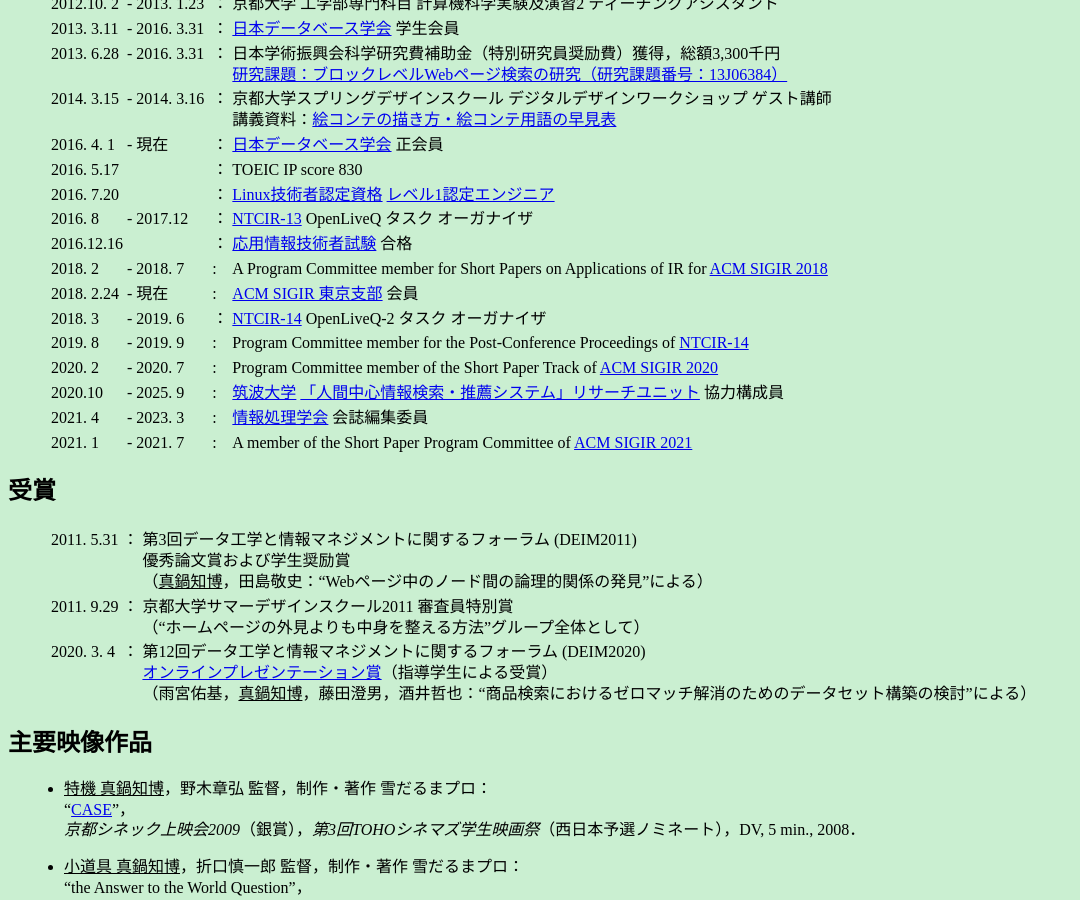
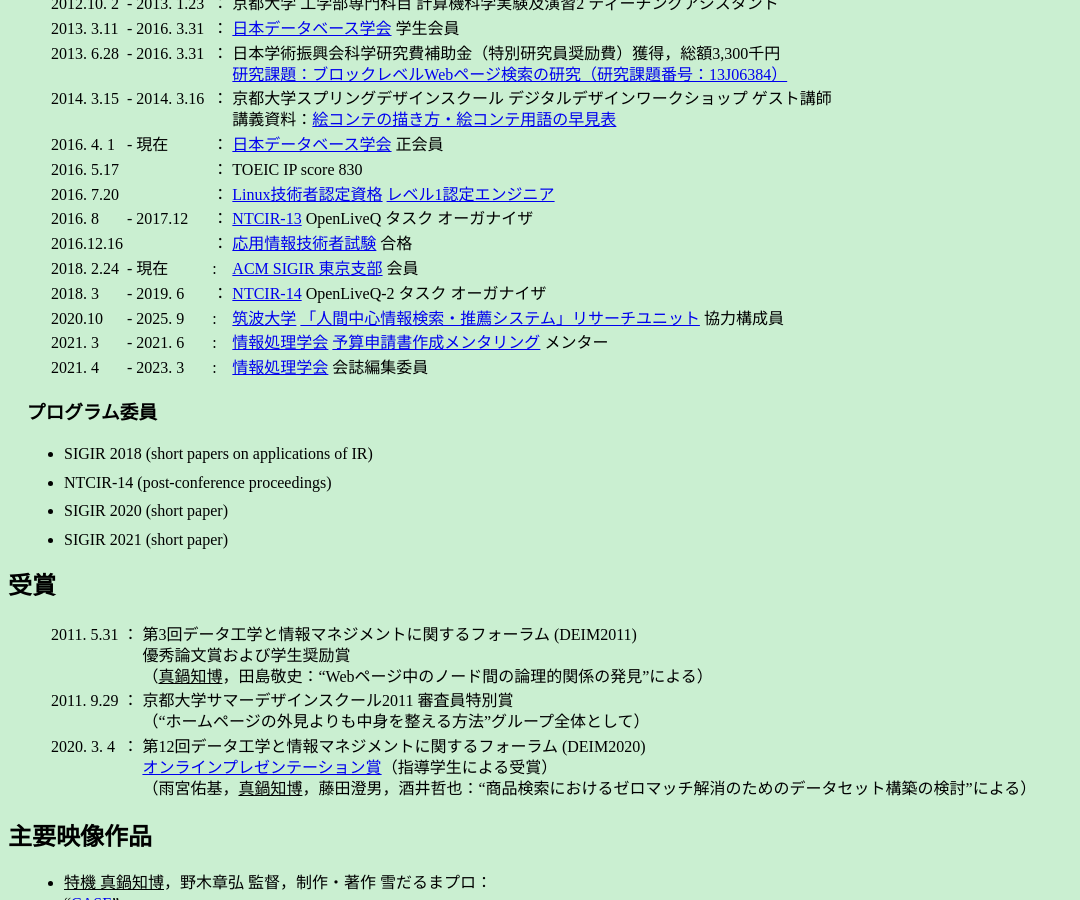
Before and after one commit to tmanabe/tmanabe.github.io, a Jekyll site: the page built from index-jp.md, in a window 1280 px wide and 900 px high, scrolled down 1817 px. Shown: the whole window, without its empty margins (0-1080 px from the left). Built offline with Jekyll 4.4.1, drawn with Linux system fonts in a browser that asks for light colours.

Commit message:
40th commit

```diff
--- a/index-jp.md
+++ b/index-jp.md
@@ -67,14 +67,19 @@
 |2016. 7.20| |          |：|[Linux技術者認定資格](http://www.lpi.or.jp/) [レベル1認定エンジニア](http://www.lpi.or.jp/lpic1/)|
 |2016. 8   |-|2017.12   |：|[NTCIR-13](http://research.nii.ac.jp/ntcir/ntcir-13/index-ja.html) OpenLiveQ タスク オーガナイザ|
 |2016.12.16| |          |：|[応用情報技術者試験](https://www.jitec.ipa.go.jp/1_11seido/ap.html) 合格|
-|2018. 2   |-|2018. 7   |: |A Program Committee member for Short Papers on Applications of IR for [ACM SIGIR 2018](http://sigir.org/sigir2018/)|
 |2018. 2.24|-|現在      |:|[ACM SIGIR 東京支部](http://sigir.jp/) 会員|
 |2018. 3   |-|2019. 6   |：|[NTCIR-14](http://research.nii.ac.jp/ntcir/ntcir-14/index-ja.html) OpenLiveQ-2 タスク オーガナイザ|
-|2019. 8   |-|2019. 9   |: |Program Committee member for the Post-Conference Proceedings of [NTCIR-14](http://research.nii.ac.jp/ntcir/ntcir-14/)|
-|2020. 2   |-|2020. 7   |: |Program Committee member of the Short Paper Track of [ACM SIGIR 2020](http://sigir.org/sigir2020/)|
 |2020.10   |-|2025. 9   |: |[筑波大学](http://www.tsukuba.ac.jp/) [「人間中心情報検索・推薦システム」リサーチユニット](https://hcir.slis.tsukuba.ac.jp/) 協力構成員|
+|2021. 3   |-|2021. 6   |: |[情報処理学会](https://www.ipsj.or.jp/index.html) [予算申請書作成メンタリング](https://www.ipsj.or.jp/education/mentoring.html) メンター|
 |2021. 4   |-|2023. 3   |: |[情報処理学会](https://www.ipsj.or.jp/index.html) 会誌編集委員|
-|2021. 1   |-|2021. 7   |: |A member of the Short Paper Program Committee of [ACM SIGIR 2021](https://sigir.org/sigir2021/)|
+
+
+### プログラム委員
+
+* SIGIR 2018 (short papers on applications of IR)
+* NTCIR-14 (post-conference proceedings)
+* SIGIR 2020 (short paper)
+* SIGIR 2021 (short paper)
 
 
 ## 受賞
```
Also changed, not shown: index.md (+8 -4 lines).
